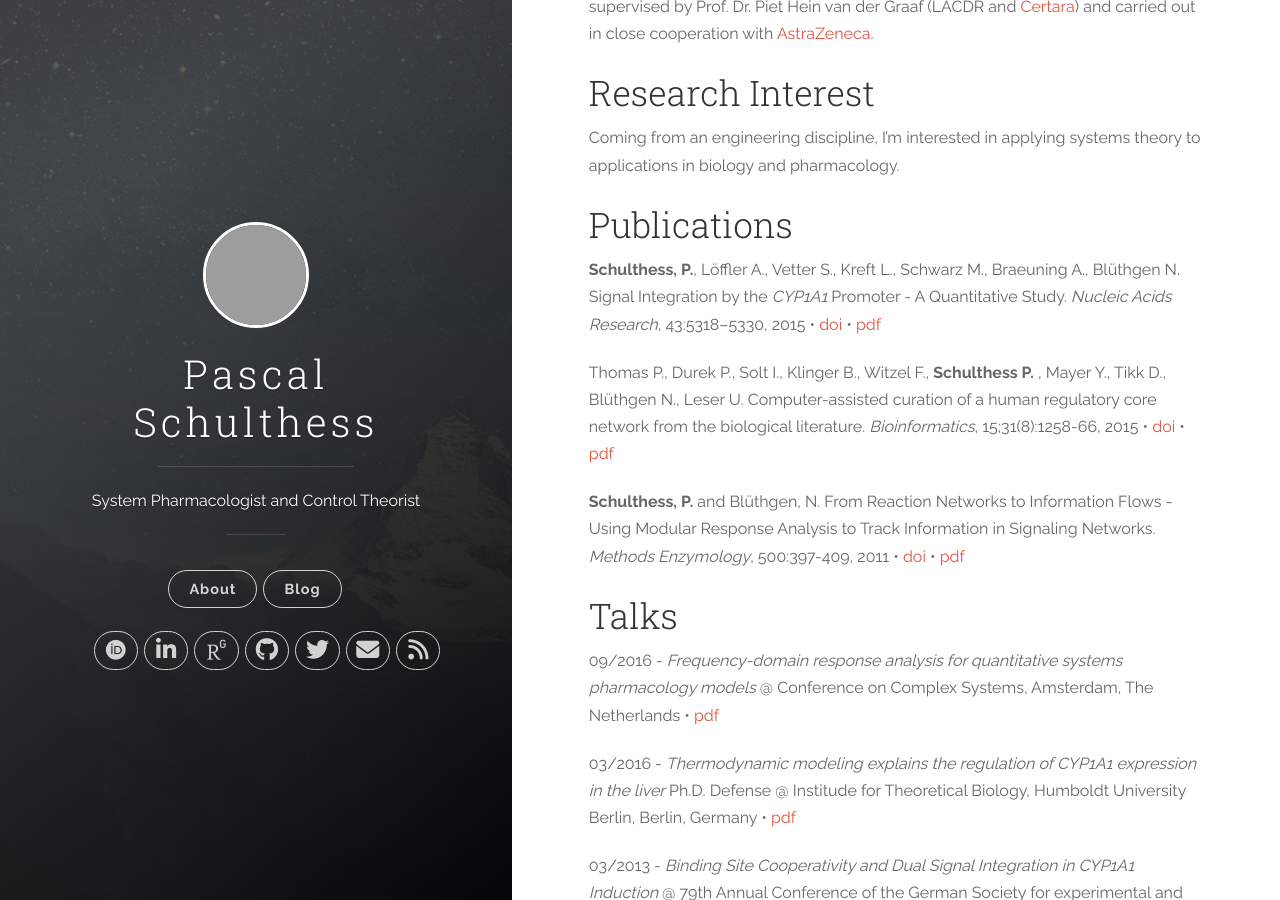
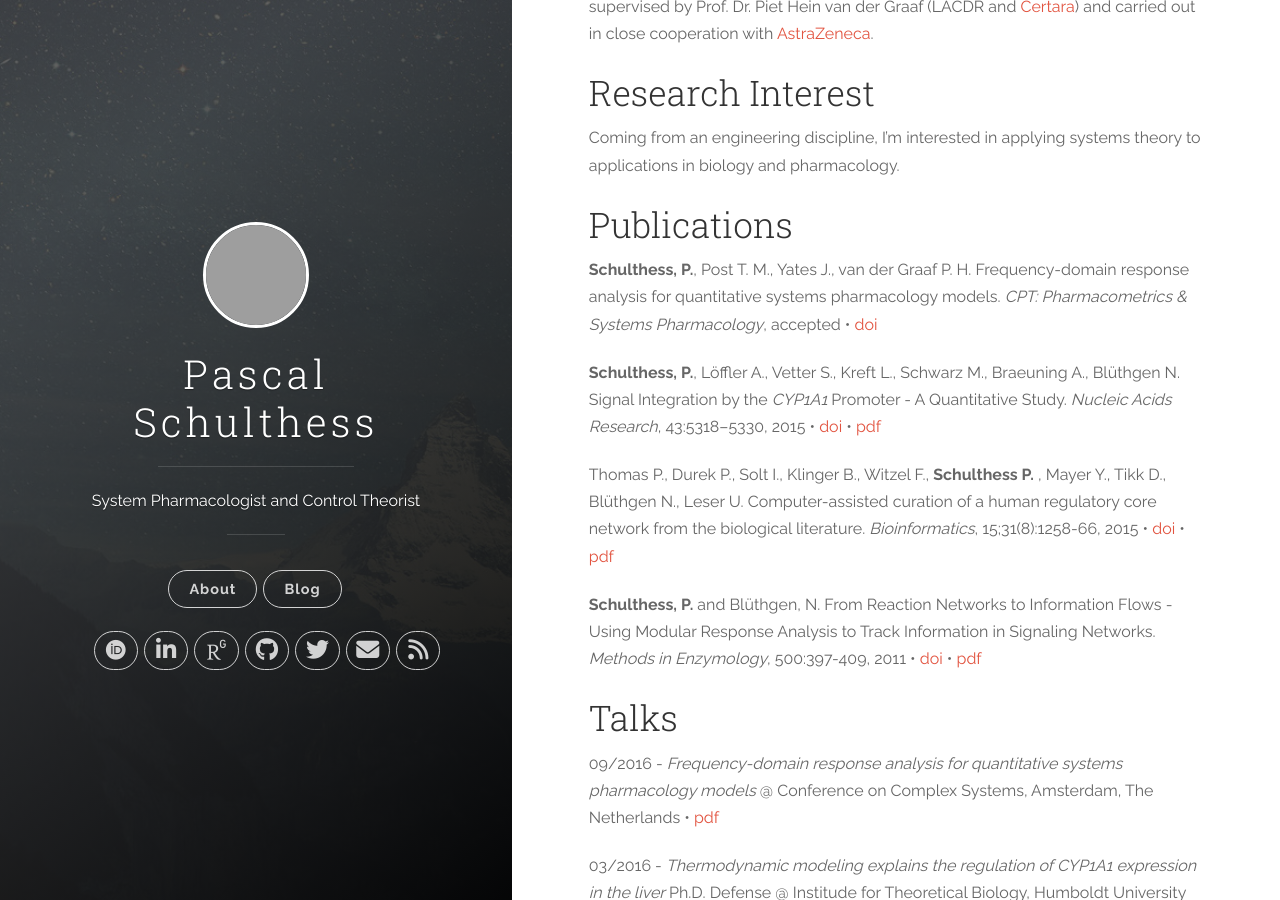
Before and after one commit to pascalschulthess/pascalschulthess.github.io, a Jekyll site: the page built from about.md, in a window 1280 px wide and 900 px high, scrolled down 221 px, cut to the strip 0-900 px from the top of the window. Built offline with Jekyll 4.4.1, drawn with Linux system fonts in a browser that asks for light colours; nearby versions of some CDN libraries; some web fonts are replaced; grey boxes are pictures that could not be loaded.

Commit message:
added CPT:PSP article

```diff
--- a/about.md
+++ b/about.md
@@ -12,11 +12,13 @@ Coming from an engineering discipline, I'm interested in applying systems theory
 
 ## Publications
 
+**Schulthess, P.**, Post T. M., Yates J., van der Graaf P. H. Frequency-domain response analysis for quantitative systems pharmacology models. _CPT: Pharmacometrics & Systems Pharmacology_, accepted &#8226; [doi](https://doi.org/10.1002/psp4.12266)
+
 **Schulthess, P.**, Löffler A., Vetter S., Kreft L., Schwarz M., Braeuning A., Blüthgen N. Signal Integration by the _CYP1A1_ Promoter - A Quantitative Study. _Nucleic Acids Research_, 43:5318–5330, 2015 &#8226; [doi](https://doi.org/10.1093/nar/gkv423) &#8226; [pdf]({{ site.baseurl }}data/papers/paper-schulthess-2015.pdf)
 
 Thomas P., Durek P., Solt I., Klinger B., Witzel F., **Schulthess P.** , Mayer Y., Tikk D., Blüthgen N., Leser U. Computer-assisted curation of a human regulatory core network from the biological literature. _Bioinformatics_, 15;31(8):1258-66, 2015 &#8226; [doi](https://doi.org/10.1093/bioinformatics/btu795) &#8226; [pdf]({{ site.baseurl }}data/papers/paper-thomas-2015.pdf)
 
-**Schulthess, P.** and Blüthgen, N. From Reaction Networks to Information Flows - Using Modular Response Analysis to Track Information in Signaling Networks. _Methods Enzymology_, 500:397-409, 2011 &#8226; [doi](https://doi.org/10.1016/B978-0-12-385118-5.00020-7) &#8226; [pdf]({{ site.baseurl }}data/papers/paper-schulthess-2011.pdf)
+**Schulthess, P.** and Blüthgen, N. From Reaction Networks to Information Flows - Using Modular Response Analysis to Track Information in Signaling Networks. _Methods in Enzymology_, 500:397-409, 2011 &#8226; [doi](https://doi.org/10.1016/B978-0-12-385118-5.00020-7) &#8226; [pdf]({{ site.baseurl }}data/papers/paper-schulthess-2011.pdf)
 
 
 ## Talks
```
